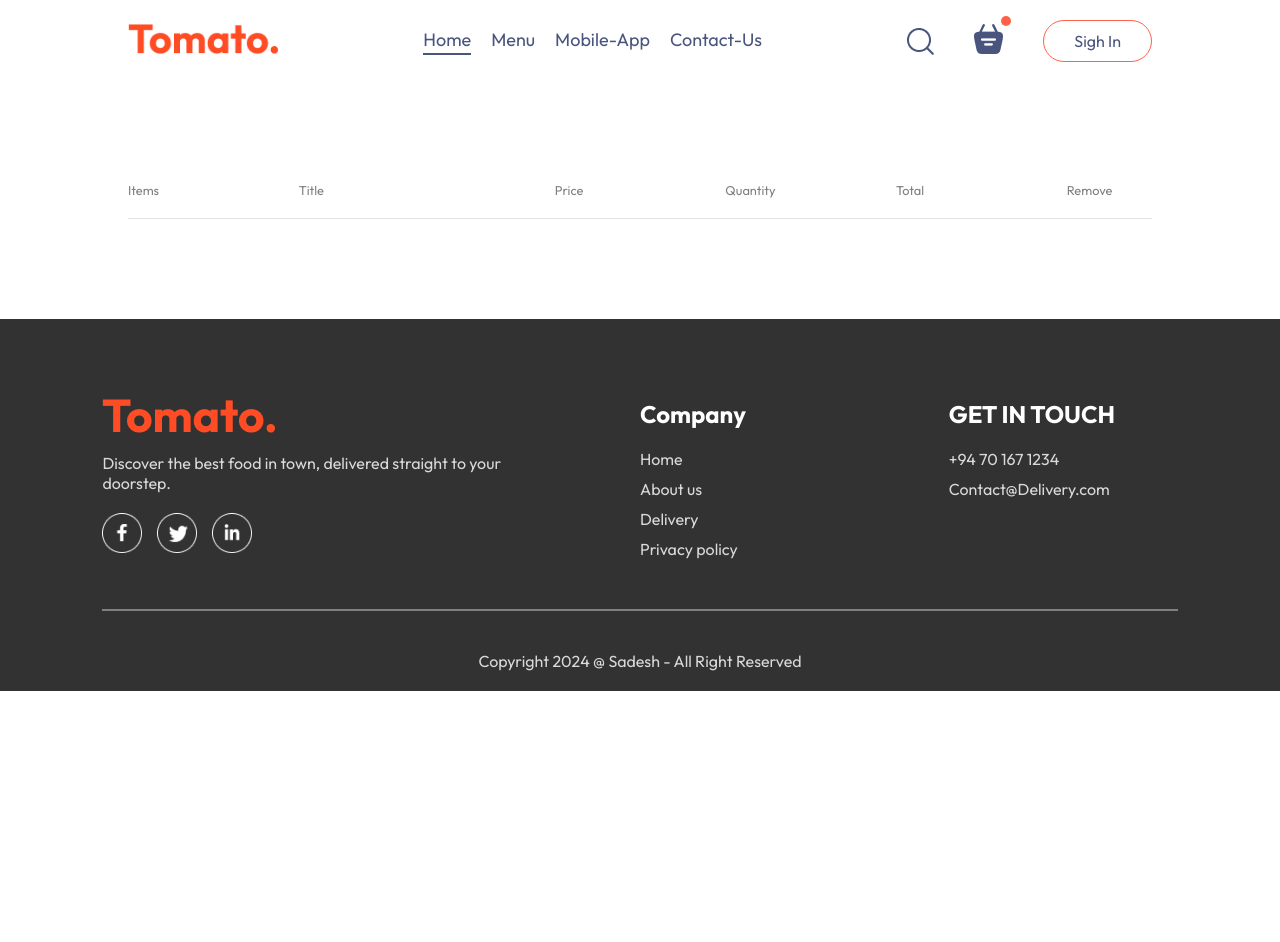
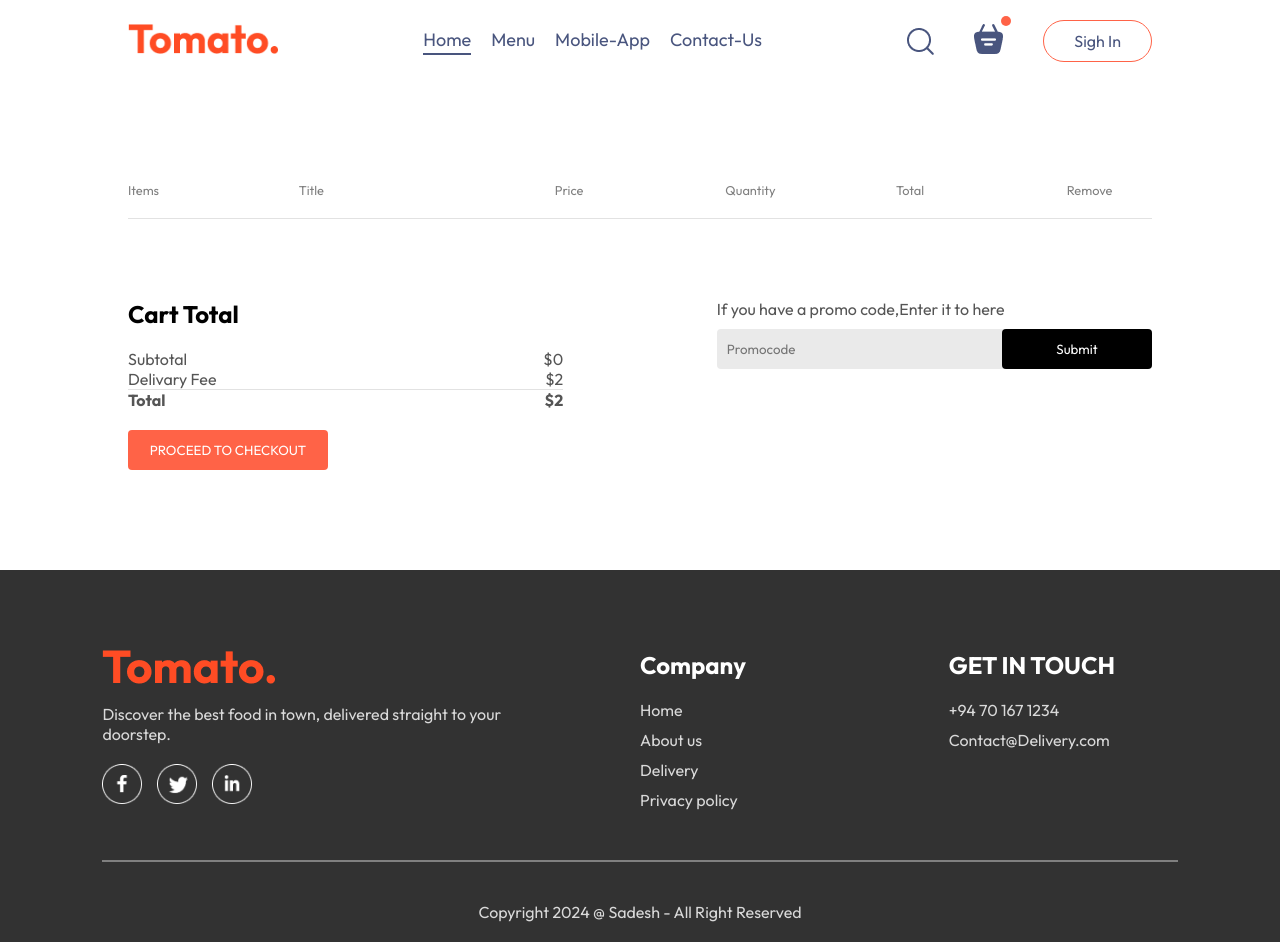
Before and after one commit to SadeshWijekoon/Food-ordering-fullstack-website, a React (Vite) app in the folder frontend/: page /cart in a window 1280 px wide. Before the commit the page ends 800 px from the top, so only its background shows below. Built offline with nearby package versions, Linux system fonts and the light colour scheme.

Commit message:
finish the cart page and add calculation

```diff
--- a/frontend/src/context/storecontext.jsx
+++ b/frontend/src/context/storecontext.jsx
@@ -1,43 +1,46 @@
 import { createContext, useEffect, useState } from "react";
 import { food_list } from "../assets/assets";
 
+export const Storecontext = createContext(null);
 
-export const Storecontext = createContext(null)
+const Storecontextprovider = (props) => {
+  const [cartItems, setCartItems] = useState({});
 
-const Storecontextprovider = (props)=>{
+  const addToCart = (id) => {
+    if (!cartItems[id]) {
+      setCartItems((pre) => ({ ...pre, [id]: 1 }));
+      console.log(cartItems);
+    } else {
+      setCartItems((pre) => ({ ...pre, [id]: pre[id] + 1 }));
+    }
+  };
 
-   const [cartItems,setCartItems]= useState({});
-
-   const addToCart= (id)=>{
-     if(!cartItems[id]){
-        setCartItems((pre)=>({...pre,[id]:1}))
-        console.log(cartItems);
-
-     }else{
-       setCartItems((pre)=>({...pre,[id]:pre[id]+1}))
+  const removeCart = (itemId) => {
+    setCartItems((pre) => ({ ...pre, [itemId]: pre[itemId] - 1 }));
+  };
+  const getTotalCartAmount = () => {
+    let totalAmount = 0;
+    for (const item in cartItems) { // item is assinging to the id of the cartItem
+      if (cartItems[item] > 0) {
+        let itemInfo = food_list.find((ele) => ele.id === item);
+        totalAmount += itemInfo.price * cartItems[item];
       }
     }
-
-   const removeCart=(itemId)=>{
-        setCartItems((pre)=>({...pre,[itemId]:pre[itemId]-1}))
-   }
-   useEffect(()=>{console.log(cartItems);
-   },[cartItems])
-
-   const contextValue ={
-      food_list ,
+    return totalAmount;
+  };
+  const contextValue = {
+    food_list,
     cartItems,
     setCartItems,
     addToCart,
-      removeCart
-   }
-    return(
+    removeCart,
+    getTotalCartAmount,
+  };
+  return (
     <Storecontext.Provider value={contextValue}>
       {props.children}
     </Storecontext.Provider>
-    )
-
-
-}
+  );
+};
 
 export default Storecontextprovider; // any compont that are covered with this is avalable acsess to the context value
--- a/frontend/src/pages/Cart/Cart.css
+++ b/frontend/src/pages/Cart/Cart.css
@@ -1,26 +1,91 @@
-.cart{
+.cart {
   margin-top: 100px;
 }
-.cart-items-title{
+.cart-items-title {
   display: grid;
-  grid-template-columns: 1fr 1.5fr 1fr 1fr 1fr 0.5fr ;
+  grid-template-columns: 1fr 1.5fr 1fr 1fr 1fr 0.5fr;
   align-items: center;
   color: gray;
-  font-size: max(1vw,12px);
+  font-size: max(1vw, 12px);
 }
-.cart-items-item{
+.cart-items-item {
   margin: 10px 0px;
   color: black;
 }
-.cart-items-item img{
-    width: 50px;
+.cart-items-item img {
+  width: 50px;
 }
-.cart hr{
-    height: 1px;
-    background-color: #e2e2e2;
-    border: none;
+.cart hr {
+  height: 1px;
+  background-color: #e2e2e2;
+  border: none;
 }
-.cross{
-   cursor:pointer;
-   color: red;
+.cross {
+  cursor: pointer;
+  color: red;
 }
+.cart-bottom {
+  margin-top: 80px;
+  display: flex;
+  justify-content: space-between;
+  gap: max(12vw, 20px);
+}
+.cart-total {
+  flex: 1;
+  display: flex;
+  flex-direction: column;
+  gap: 20px;
+}
+.cart-tot-datail {
+  display: flex;
+  justify-content: space-between;
+  color: #555;
+}
+.cart-tot-datail hr {
+  margin: 10px 0px;
+}
+.cart-total button {
+  border: none;
+  color: white;
+  background-color: tomato;
+  width: max(15vw, 200px);
+  padding: 12px 0px;
+  border-radius: 4px;
+  cursor: pointer;
+}
+.cart-promo-code {
+  flex: 1;
+}
+.cart-promo-code p {
+  color: #555;
+}
+.cart-pro-co-input {
+  margin-top: 10px;
+  display: flex;
+  justify-content: space-between;
+  align-items: center;
+  background-color: #eaeaea;
+  border-radius: 4px;
+}
+.cart-pro-co-input input {
+  background: transparent;
+  border: none;
+  outline: none;
+  padding: 10px;
+}
+.cart-pro-co-input button {
+  width: max(10vw, 150px);
+  padding: 12px 5px;
+  background-color: black;
+  border: none;
+  color: white;
+  border-radius: 4px;
+}
+@media (max-width: 750px) {
+  .cart-bottom {
+    flex-direction: column-reverse;
+  }
+  .cart-promo-code {
+    justify-content: start;
+  }
+}
--- a/frontend/src/pages/Cart/Cart.jsx
+++ b/frontend/src/pages/Cart/Cart.jsx
@@ -1,9 +1,9 @@
-import { useContext } from 'react';
-import './Cart.css';
-import { Storecontext } from '../../context/storecontext';
+import { useContext } from "react";
+import "./Cart.css";
+import { Storecontext } from "../../context/storecontext";
 
 const Cart = () => {
-  const { food_list, cartItems,  removeCart } = useContext(Storecontext);
+  const { food_list, cartItems, removeCart,getTotalCartAmount } = useContext(Storecontext);
 
   return (
     <div className="cart">
@@ -18,29 +18,58 @@ const Cart = () => {
         </div>
         <br />
         <hr />
-        {food_list.map((item, index) => {
+        {food_list.map((item) => {
           const quantity = cartItems[item.id];
           if (quantity > 0) {
             return (
               <>
-              <div key={item.id} className="cart-items-title cart-items-item">
-                <img src={item.image}/>
-                <p>{item.name}</p>
-                <p>${item.price}</p>
-                <p>{cartItems[item.id]}</p> {/*show the amount*/}
-                <p>${item.price*cartItems[item.id]}</p>
-                <div className='cross'>
-                <p onClick={()=>removeCart(item.id)}>x</p>
+                <div key={item.id} className="cart-items-title cart-items-item">
+                  <img src={item.image} />
+                  <p>{item.name}</p>
+                  <p>${item.price}</p>
+                  <p>{cartItems[item.id]}</p> {/*show the amount*/}
+                  <p>${item.price * cartItems[item.id]}</p>
+                  <div className="cross">
+                    <p onClick={() => removeCart(item.id)}>x</p>
+                  </div>
                 </div>
-              </div>
-              <hr/>
+                <hr />
               </>
             );
           }
           return null;
         })}
       </div>
-       <div></div>
+      <div className="cart-bottom">
+        <div className="cart-total">
+          <h2>Cart Total</h2>
+          <div>
+            <div className="cart-tot-datail">
+              <p>Subtotal</p>
+              <p>${getTotalCartAmount()}</p>
+            </div>
+            <div className="cart-tot-datail">
+              <p>Delivary Fee</p>
+              <p>${2}</p>
+            </div>
+            <hr />
+            <div className="cart-tot-datail">
+              <b>Total</b>
+              <b>${getTotalCartAmount()+2}</b>
+            </div>
+          </div>
+          <button>PROCEED TO CHECKOUT</button>
+        </div>
+        <div className="cart-promo-code">
+          <div>
+            <p>If you have a promo code,Enter it to here</p>
+            <div className="cart-pro-co-input">
+              <input placeholder="Promocode" type="text" />
+              <button>Submit</button>
+            </div>
+          </div>
+        </div>
+      </div>
     </div>
   );
 };
```
Also changed, not shown: frontend/src/compontes/App downlod/App download.jsx (+11 -9 lines), frontend/src/compontes/Exploremenuj/Exploremenu.jsx (+35 -22 lines). Lines whose indentation alone changed are shown as unchanged.
